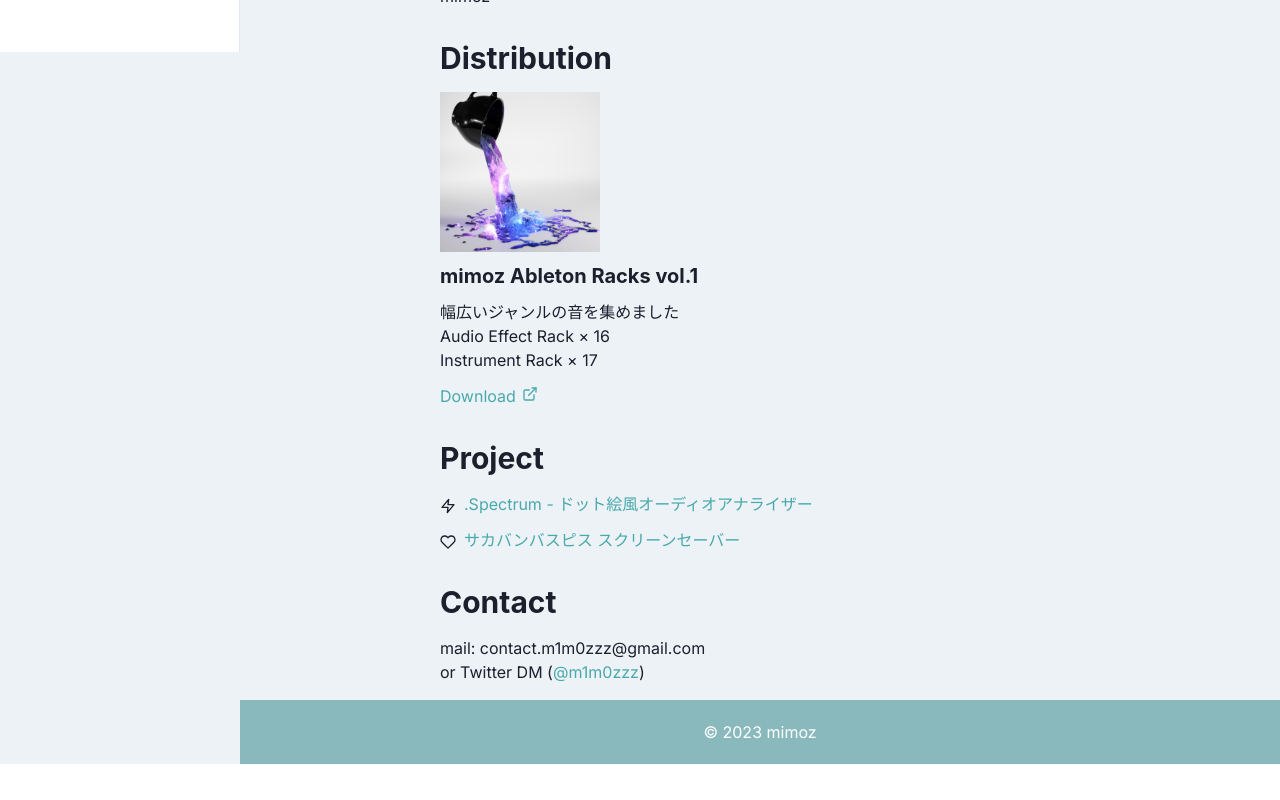
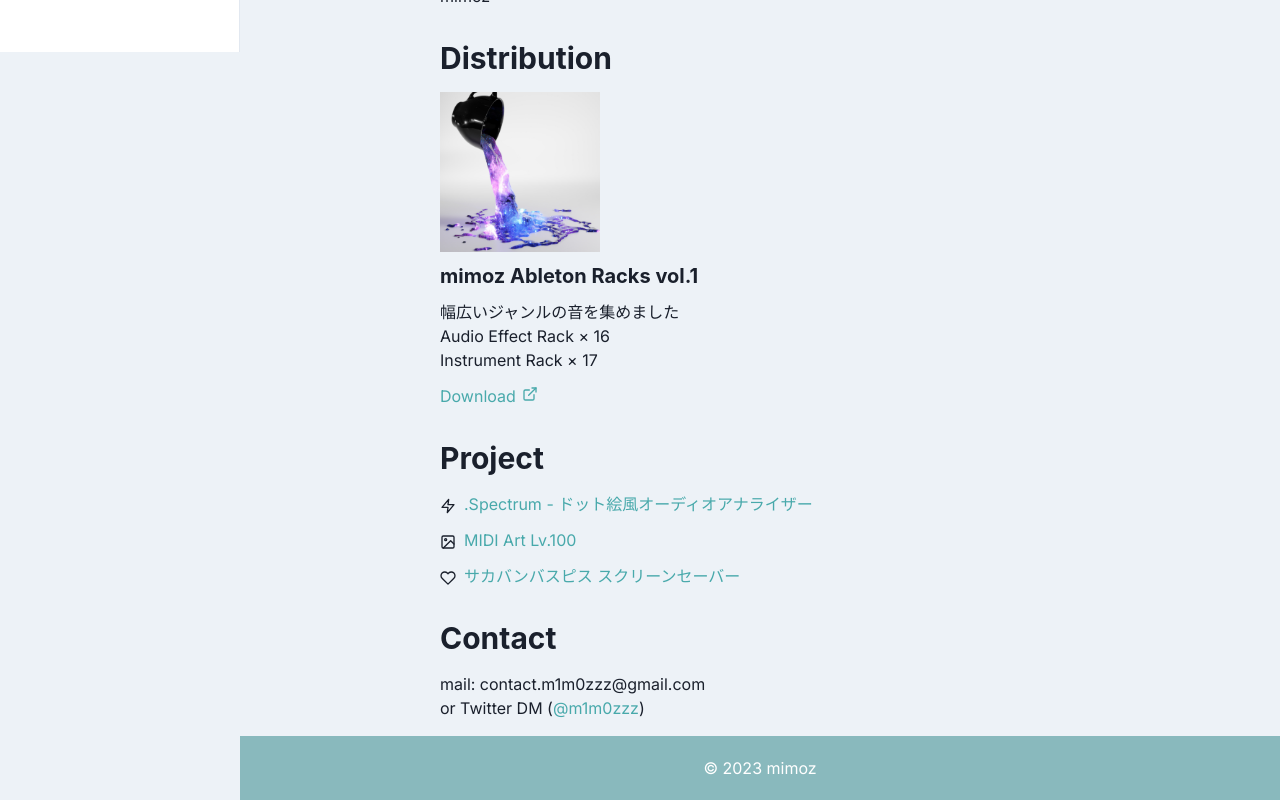
Before and after one commit to m1m0zzz/m1m0zzz.github.io, a Next.js app: page / in a window 1280 px wide. Shown: the part 748-1548 px from the top of the page. Before the commit the page ends 1512 px from the top, so only its background shows below. Built offline with nearby package versions, Linux system fonts and the light colour scheme.

Commit message:
update: project

```diff
--- a/src/app/page.tsx
+++ b/src/app/page.tsx
@@ -15,7 +15,7 @@ import {
   ListIcon,
   ListItem
 } from '@chakra-ui/react'
-import { FiHeart, FiInstagram, FiTwitter, FiZap } from 'react-icons/fi';
+import { FiHeart, FiImage, FiInstagram, FiTwitter, FiZap } from 'react-icons/fi';
 import { FaSoundcloud, FaYoutube } from 'react-icons/fa';
 import { IconType } from 'react-icons';
 
@@ -34,6 +34,12 @@ const SNSLinks: SNSLinkProps[] = [
   { label: 'Twitter', link: 'https://twitter.com/m1m0zzz', icon: FiTwitter },
   { label: 'YouTube', link: 'https://www.youtube.com/channel/UCgfte7zixiGJ6ZC6ttu3kfg', icon: FaYoutube },
   { label: 'Instagram', link: 'https://www.instagram.com/m1m0zzz/', icon: FiInstagram }
+];
+
+const projectLinks: {text: string, link: string, icon: IconType}[] = [
+  { text: ".Spectrum - ドット絵風オーディオアナライザー", link: "https://m1m0zzz.github.io/.spectrum/", icon: FiZap },
+  { text: "MIDI Art Lv.100", link: "https://m1m0zzz.github.io/midi-art-lv100/", icon: FiImage },
+  { text: "サカバンバスピス スクリーンセーバー", link: "https://m1m0zzz.github.io/sacabambaspis/", icon: FiHeart },
 ];
 
 export default function Home() {
@@ -76,18 +82,17 @@ export default function Home() {
 
           <Heading id='project' mt='8' mb='4' as='h2' size='lg'>Project</Heading>
           <List spacing={3}>
-            <ListItem>
-              <ListIcon as={FiZap} />
-              <Link color={useColorModeValue("brand.800", "brand.400")} href="https://m1m0zzz.github.io/.spectrum/" target="_blank" rel="noopener noreferrer">
-                .Spectrum - ドット絵風オーディオアナライザー
-              </Link>
-            </ListItem>
-            <ListItem>
-              <ListIcon as={FiHeart} />
-              <Link color={useColorModeValue("brand.800", "brand.400")} href="https://m1m0zzz.github.io/sacabambaspis/" target="_blank" rel="noopener noreferrer">
-                サカバンバスピス スクリーンセーバー
-              </Link>
-            </ListItem>
+            {projectLinks.map((link) => { return (
+              <ListItem key={link.text}>
+                <ListIcon as={link.icon} />
+                <Link
+                  color="brand.800"
+                  _dark={{color: "brand.400"}}
+                  href={link.link} target="_blank" rel="noopener noreferrer">
+                  {link.text}
+                </Link>
+              </ListItem>
+            )})}
           </List>
 
           <Heading id='contact' mt='8' mb='4' as='h2' size='lg'>Contact</Heading>
```
